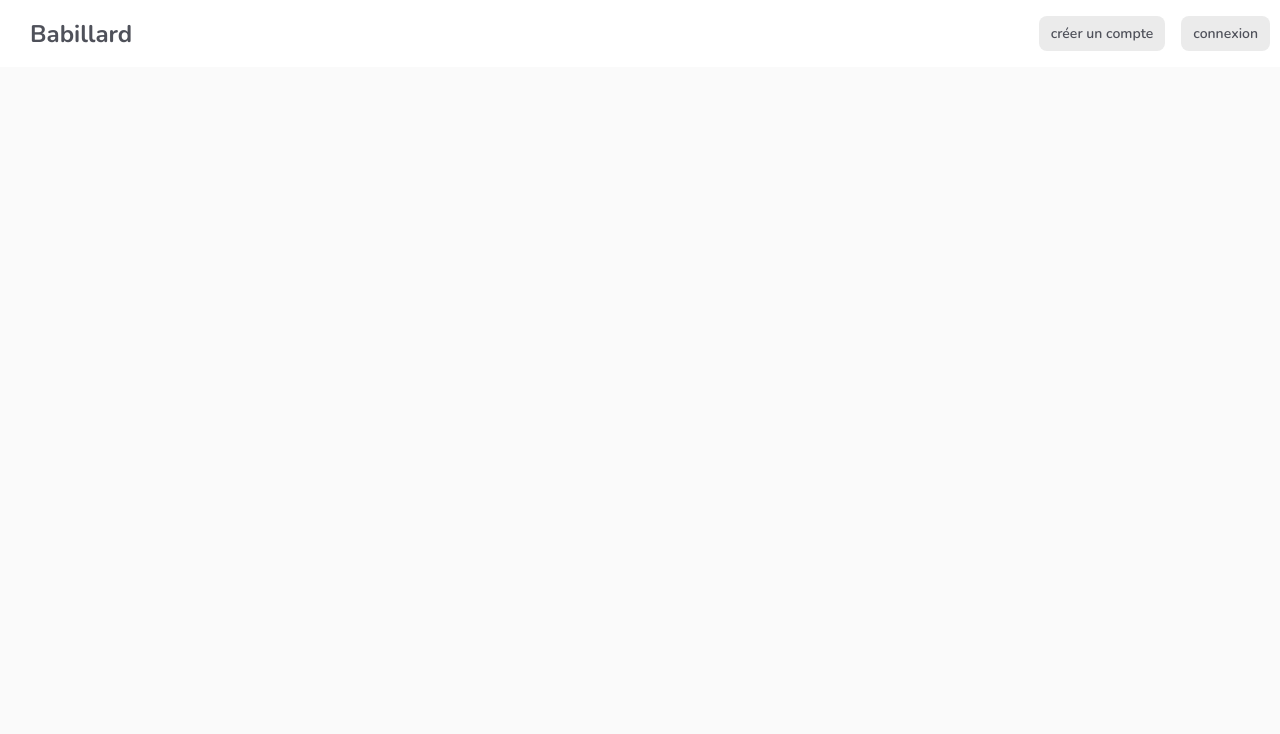
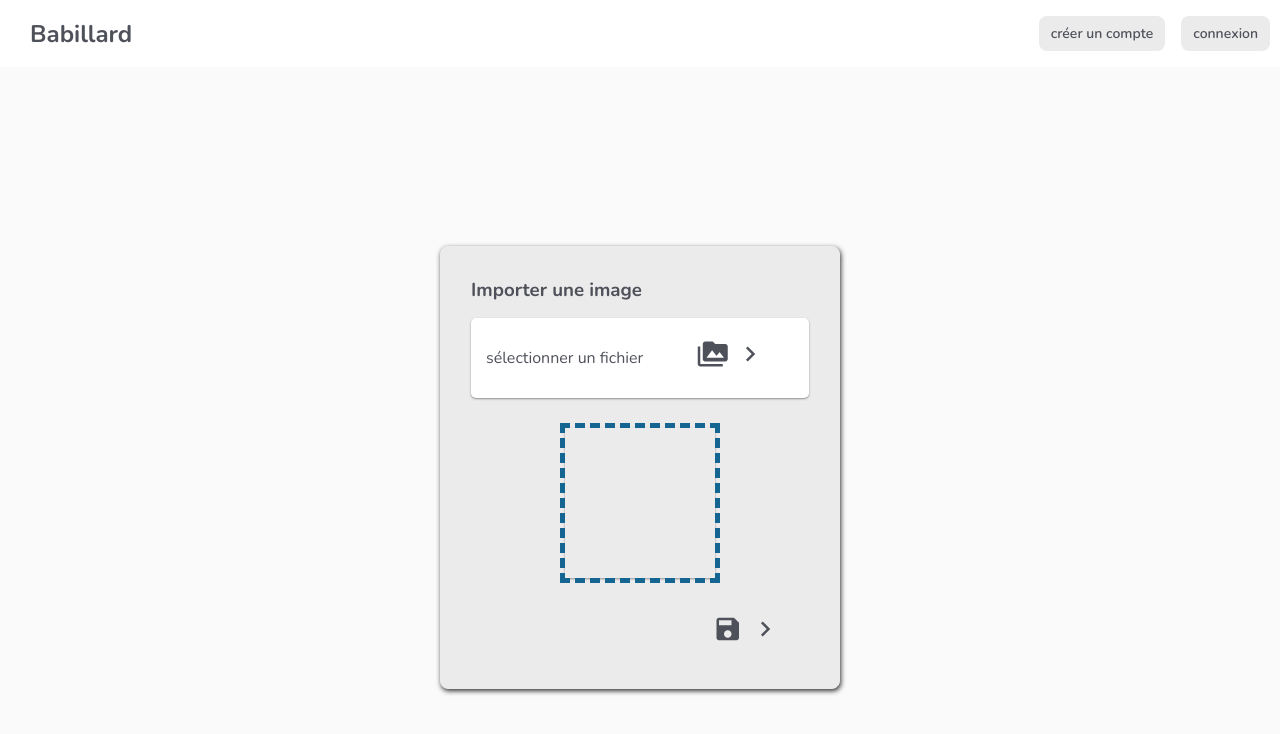
Before and after one commit to Posoroko/Babillard, a Vue app: page /test in a window 1280 px wide. Shown: the top 734 px of the page. Built offline with nearby package versions, Linux system fonts and the light colour scheme; no server answers.

Commit message:
module import miniature

```diff
--- a/package.json
+++ b/package.json
@@ -9,6 +9,8 @@
   "dependencies": {
     "core-js": "^3.6.5",
     "filepond": "^4.30.3",
+    "filepond-plugin-file-validate-type": "^1.2.6",
+    "filepond-plugin-image-preview": "^4.6.10",
     "firebase": "^9.1.1",
     "vue": "^3.0.0",
     "vue-filepond": "^7.0.2",
--- a/src/assets/main.css
+++ b/src/assets/main.css
@@ -120,7 +120,7 @@ form, .form{
   margin: 0 auto;
   padding: 30px;
   border-radius: 8px;
-  box-shadow: 1px 2px 3px rgba(50,50,50,0.05);
+  box-shadow: 1px 2px 5px rgba(50,50,50,1);
   border: 1px solid  var(--secondary);
   background: white;
 }
@@ -147,9 +147,7 @@ input, textarea {
   justify-content: center;
   align-items: center;
 }
-.form{
-  box-shadow: 0 0 5px black;
-}
+
 .pointer:hover{
   cursor: pointer;
 }
@@ -197,7 +195,7 @@ input, textarea {
 .tile{
   width: 250px;
   height: 200px;
-  border-radius: 25px;
+  border-radius: 15px;
   margin: 10px;
 }
 .small-tile{
--- /dev/null
+++ b/src/components/ImportFile.vue
@@ -0,0 +1,130 @@
+<template>
+  <section class="form">
+    <h3>Importer une image</h3>
+    <input class="input-file" type="file" @change="handleChange" ref="inputFile_input">
+    <div class="select-box lift pointer"   @click="selectFile">
+        <div class="flex flex-hor width JC-space-between">
+          <span class="custom-input-title"> sélectionner un fichier</span>
+            <div class="width nav-btn nav-btn_box">
+
+                <span class="nav-btn nav-btn-on pointer">perm_media navigate_next</span>
+            </div>
+
+        </div>
+        <span class="width selected-file-name" v-if="selectedFileName"> {{ selectedFileName }}</span>
+            <span class="width error" v-if="fileError">{{fileError}}</span>
+
+    </div>
+
+   <div class="preview-box flex-row-centered pointer "  @click="selectFile">
+      <div class="preview lift" ref="previewBox">
+
+    </div>
+   </div>
+    <div class="flex width">
+        <div class="nav-btn nav-btn_box auto-left">
+            <span class="nav-btn nav-btn-on pointer"  @click="saveFile">save navigate_next</span>
+        </div>
+    </div>
+    <div class="test"></div>
+
+  </section>
+</template>
+
+<script>
+import getUser from '@/composables/getUser'
+import getWidthandHeight from'@/composables/getWidhtAndHeight'
+
+import { ref } from 'vue'
+export default {
+  setup() {
+    const { user } = getUser()
+    const selectedFile = ref(null)
+    const selectedFileName = ref('')
+    const miniature = ref(null)
+    const fileError = ref('')
+    const previewBox = ref(null)
+    const width = ref(null)
+    const height = ref(null)
+    const inputFile_input = ref(null)
+
+//allowed file types
+
+  const allowedTypes = [ 'image/png', 'image/jpeg']
+
+    const handleChange = (e) => {
+      if(e.target.files[0] && allowedTypes.includes(e.target.files[0].type)){
+        selectedFile.value = e.target.files[0]
+        getWidthandHeight(selectedFile.value).then(doc => {
+          width.value = doc.width
+          height.value = doc.height
+          createMiniature()
+        }).catch(err => {
+          console.log(err)
+        })
+      }
+    }
+
+    const createMiniature = () => {
+      let img = document.createElement('img')
+      let canvas = document.createElement('canvas')
+      let ctx = canvas.getContext("2d")
+      previewBox.value.appendChild(canvas)
+      img.onload= () => {
+        canvas.width = Math.floor(width.value)
+        canvas.height = Math.floor(height.value)
+        ctx.drawImage(img, 0, 0, width.value, height.value)
+        canvas.toBlob((blob) => {
+          miniature.value = blob
+          miniature.value.name = selectedFile.value.name + 'mini'
+        }, "image/jpeg")
+      }
+      img.src = URL.createObjectURL(selectedFile.value)
+    }
+
+    const selectFile = () => {
+      inputFile_input.value.click()
+    }
+    const saveFile = () => {
+
+    }
+
+
+
+
+    return { selectedFile, handleChange, fileError, previewBox, selectedFileName, selectFile, inputFile_input, saveFile }
+  }
+
+}
+</script>
+
+<style scoped>
+.form{
+    width: 400px;
+    background-color: var(--secondary);
+    /* display: flex;
+    flex-direction: column; */
+}
+.preview-box{
+  margin: 30px 0;
+}
+.preview{
+  min-width: 150px;
+  min-height: 150px;
+  outline: 5px dashed var(--funky);
+  display: inline-block;
+}
+.input-file{
+  display: none;
+}
+.custom-input-title{
+  font-size: 16px;
+}
+.select-box, .tile{
+  padding: 15px;
+  margin: 15px 0;
+  border-radius: 5px;
+  background-color: white;
+}
+
+</style>
--- a/src/components/Navbar.vue
+++ b/src/components/Navbar.vue
@@ -4,6 +4,7 @@
           <h1><router-link :to="{ name: 'Home' }">Babillard</router-link></h1>
           <div class="links">
             <div v-if="user">
+              <router-link class="btn" :to="{ name: 'Test'}">Test</router-link>
               <router-link class="btn" :to="{ name: 'EspacePerso'}">Espace Prosonnel</router-link>
               <button @click="handleClick">déconnexion</button>
             </div>
--- /dev/null
+++ b/src/composables/getWidhtAndHeight.js
@@ -0,0 +1,50 @@
+import { ref } from 'vue'
+
+/*
+le plus grand côté de l'image source sera réduit à 200px
+*/
+
+
+const getWidthandHeight = (inputFile) => {
+
+    return new Promise((resolve, reject) => {
+
+    let targetSize = 200
+    let ratio
+      //import the original image
+      let img = document.createElement("img")
+      img.file = inputFile
+      let reader = new FileReader()
+      reader.onload = (e) => {
+        img.src = e.target.result
+        img.onload = () => {
+
+            if(img.naturalWidth < img.naturalHeight) {
+              ratio = img.naturalWidth / targetSize
+            } else {
+              ratio = img.naturalHeight / targetSize
+            }
+
+          let  w = img.naturalWidth / ratio
+          let  h = img.naturalHeight / ratio
+            if( w && h ){
+              resolve({ 'width': w,
+                    'height': h })
+            } else {
+              reject('il y a eu un problème')
+            }
+
+
+        }
+      }
+      reader.readAsDataURL(inputFile)
+
+    })
+    }
+
+
+
+
+
+
+export default getWidthandHeight
--- a/src/router/index.js
+++ b/src/router/index.js
@@ -4,7 +4,7 @@ import Login from '@/views/auth/Login.vue'
 import Signup from '@/views/auth/Signup'
 import EspacePerso from '@/views/EspacePerso'
 import Babillard from '@/views/Babillard'
-
+import Test from '@/views/auth/Test'
 
 //route guard
 import { projectAuth } from '@/firebase/config'
@@ -47,7 +47,12 @@ const routes = [
     name: 'Babillard',
     component: Babillard,
     props: true
-  }
+  },
+  {
+    path: '/test',
+    name: 'Test',
+    component: Test
+  },
 ]
 
 const router = createRouter({
--- a/src/views/Babillard.vue
+++ b/src/views/Babillard.vue
@@ -25,13 +25,14 @@
 
 
 <!-- cards     -->
-      <div  class="tile pointer lift card"
+      <div  class=" pointer lift card"
         v-for="card in cardBundle"
         :id="card.id"
         :key="card.id"
         @mousedown="selectCard" >
         <h3>{{ card.title }}</h3>
         <p>{{ card.content }}</p>
+        <div class="handle"></div>
       </div>
 
 
@@ -52,10 +53,12 @@
             <div class="new-card-title width">Quel type de carte voulez-vous créer</div>
               <div class="grid-center">
                   <div  class="tiny-tile card-type pointer lift"
-                      @click="newCardType = 'note'"
-                      :class="{ 'selected plus': (newCardType == 'note')}"
-                      >note
+                        @click="newCardType = 'note'" :class="{ 'selected plus': (newCardType == 'note')}">note
                   </div>
+                  <div  class="tiny-tile card-type pointer lift"
+                        @click="newCardType = 'import'" :class="{ 'selected plus': (newCardType == 'import')}">importer un document
+                  </div>
+
                   <div class="flex width">
                       <div class="nav-btn nav-btn_box auto-left">
                           <span class="nav-btn nav-btn-on pointer"  @click="page='info'">arrow_forward</span>
@@ -264,11 +267,29 @@ export default {
 }
 
 .card{
+  width: 250px;
+  aspect-ratio: 5/4;
+  border-radius: 15px;
+  margin: 10px;
   background-color: white;
-
+  position: relative;
   padding: 20px;
 }
 .card:active{
   cursor: grabbing;
 }
+.handle{
+  width: 3px;
+  height: 100%;
+  background-color: red;
+  position: absolute;
+  top: 0;
+  right: 0;
+}
+.handle:hover{
+  cursor: e-resize;
+}
+
+
+
 </style>
--- /dev/null
+++ b/src/views/auth/Test.vue
@@ -0,0 +1,23 @@
+<template>
+    <div class="full grid-center">
+        <ImportFile />
+    </div>
+
+
+</template>
+
+<script>
+import ImportFile from '@/components/ImportFile'
+
+export default {
+    components: { ImportFile },
+    setup() {
+
+    }
+
+}
+</script>
+
+<style>
+
+</style>
```
Also changed, not shown: 1 other file (tests, documents, lock files or other folders).
